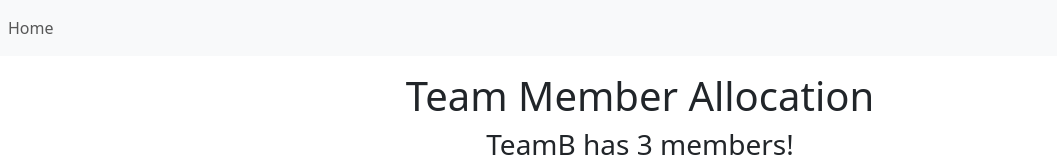
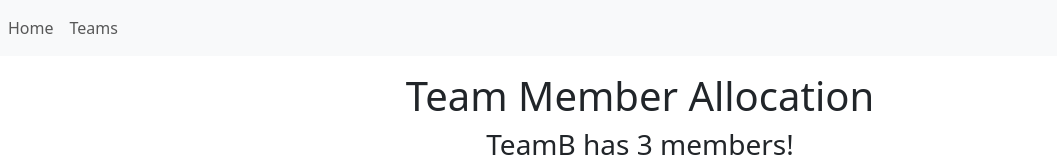
Before and after one commit to jupitters/team-member-allocation, a React (Vite) app: page / in a window 1280 px wide. Shown: the top 160 px of the page, without its empty margins (0-1057 px from the left). Built offline with nearby package versions, Linux system fonts and the light colour scheme.

Commit message:
not found added

```diff
--- a/src/App.jsx
+++ b/src/App.jsx
@@ -6,6 +6,7 @@ import { useState, useEffect } from 'react';
 import { BrowserRouter as Router, Route, Routes } from 'react-router-dom';
 import GroupedTeamMembers from './GroupedTeamMembers';
 import Nav from './Nav';
+import NotFound from './NotFound';
 
 function App() {
 
@@ -130,6 +131,8 @@ function App() {
 
             <Route path='/GroupedTeamMembers' element={<GroupedTeamMembers />} />
 
+            <Route path='*' element={<NotFound />} />
+
           </Routes>
         <Footer />
       </Router>
--- a/src/Nav.jsx
+++ b/src/Nav.jsx
@@ -8,7 +8,7 @@ const Nav = () => {
                 <Link className="nav-link" to="/">Home</Link>
             </li>
             <li className="nav-item">
-                <Link className="nav-link" to='/GroupedTeamMembers'></Link>
+                <Link className="nav-link" to='/GroupedTeamMembers'>Teams</Link>
             </li>
         </ul>
     </nav>
--- /dev/null
+++ b/src/NotFound.jsx
@@ -0,0 +1,15 @@
+import React from 'react'
+
+const NotFound = () => {
+  return (
+    <header className='container'>
+        <div className='row justify-content-center mt-3 mb-4'>
+            <div className='col-8'>
+                <h1>404 - PAGE NOT FOUND!</h1>
+            </div>
+        </div>
+    </header>
+  )
+}
+
+export default NotFound
```
